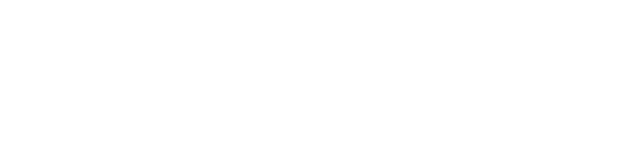
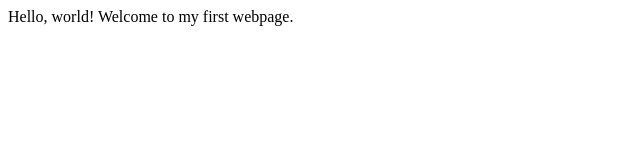
Before and after one commit to Ashisoma/my-first-website, a plain HTML site: page my-first-website.html in a window 1280 px wide. Shown: the whole page, without its empty margins (0-640 px from the left). Drawn offline with Linux system fonts and the light colour scheme.

Commit message:
add new webpage

```diff
--- a/my-first-website.html
+++ b/my-first-website.html
@@ -3,5 +3,7 @@
     <head>
         <title>My First webpage!</title>
     </head>
+    Hello, world!
+    Welcome to my first webpage.
 
 </html>
```
Also changed, not shown: my-favorite-things.html (added).
